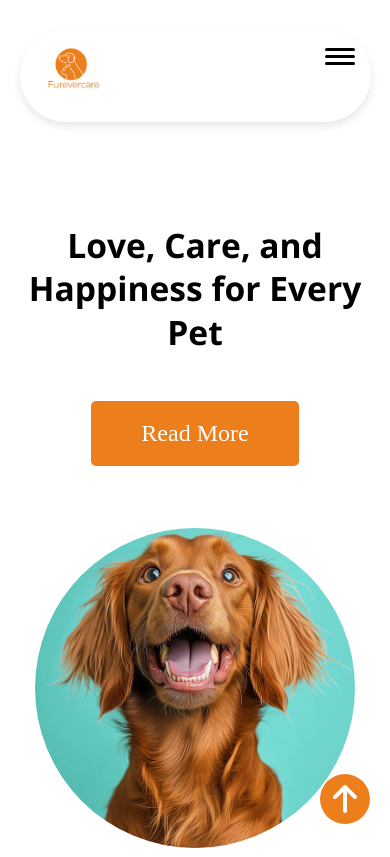
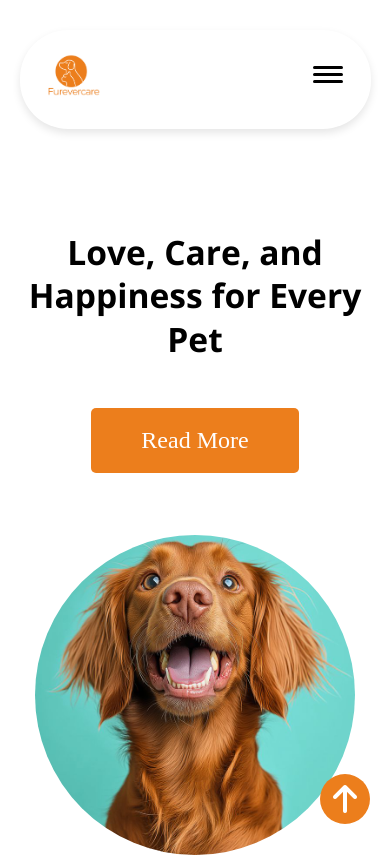
Before and after one commit to Desmond213/FurEverCare, a plain HTML site: page index.html in a window 390 px wide. Shown: the top 857 px of the page. Drawn offline with nearby package versions, Linux system fonts and the light colour scheme.

Commit message:
updated commit

```diff
--- a/index.html
+++ b/index.html
@@ -23,7 +23,7 @@
   <body>
     <nav class="nav__bar">
       <div class="logo">
-        <img src="images/Furevercare.png" style="width: 60px; align-items: center;">
+        <img src="images/Furevercare.png" style="width: 60px; align-items: center; margin-top: 7px;">
       </div>
       <ul class="nav_links">
         <li class="nav_link"><a href="#"> HOME</a></li>
@@ -235,6 +235,10 @@
           </div>
         </div>
       </div>
+
+      <marquee behavior="scroll" direction="left" style="background-color: #ec7e1c; color: white;">
+        "Welcome to FureverCare – Where Every Pet is Treated Like Family 🐾 | Offering Compassionate Pet Sitting, Grooming, and Wellness Services 🐶🐱 | Trusted by Pet Parents for Safety, Comfort, and Love 💕 | Because They Deserve Furever Care."
+      </marquee>
 
       <section id="productSection">
         <div class="product-section">
--- a/style.css
+++ b/style.css
@@ -114,6 +114,9 @@ a {
   right: 1rem;
   align-items: center;
   color: black;
+  margin-right: 12px;
+  margin-top: 18px;
+  align-items: center;
 }
 
 .nav_hamburger_line {
```
